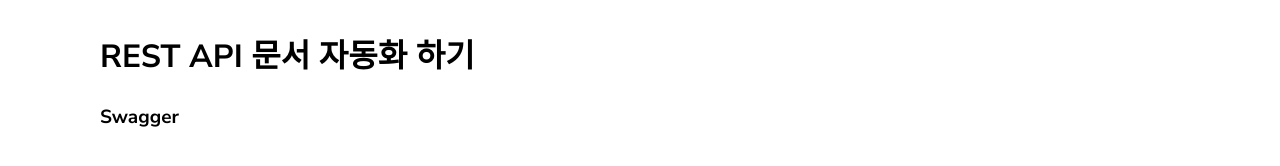
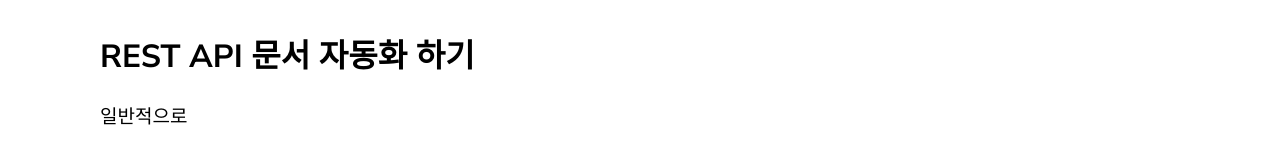
Before and after one commit to rbwls31/rbwls31.github.io, a Jekyll site: the page built from _posts/2020-06-13-swagger-post.markdown, in a window 1280 px wide. Shown: the part 374-540 px from the top of the page. Built offline with Jekyll 4.4.1, drawn with Linux system fonts in a browser that asks for light colours; our own code applies the rules of GitHub Pages for plain Markdown files.

Commit message:
_posts/2020-06-13-swagger-post.markdown updated from https://stackedit.io/

```diff
--- a/_posts/2020-06-13-swagger-post.markdown
+++ b/_posts/2020-06-13-swagger-post.markdown
@@ -1,6 +1,7 @@
 ## REST API 문서 자동화 하기
 
-**Swagger**
+일반적으로
 <!--stackedit_data:
-eyJoaXN0b3J5IjpbLTQ4Mjc5NjkzMSwtNDc2MzI4NjE4XX0=
+eyJoaXN0b3J5IjpbLTE0MDk5NzE0MDYsLTQ4Mjc5NjkzMSwtND
+c2MzI4NjE4XX0=
 -->
```
